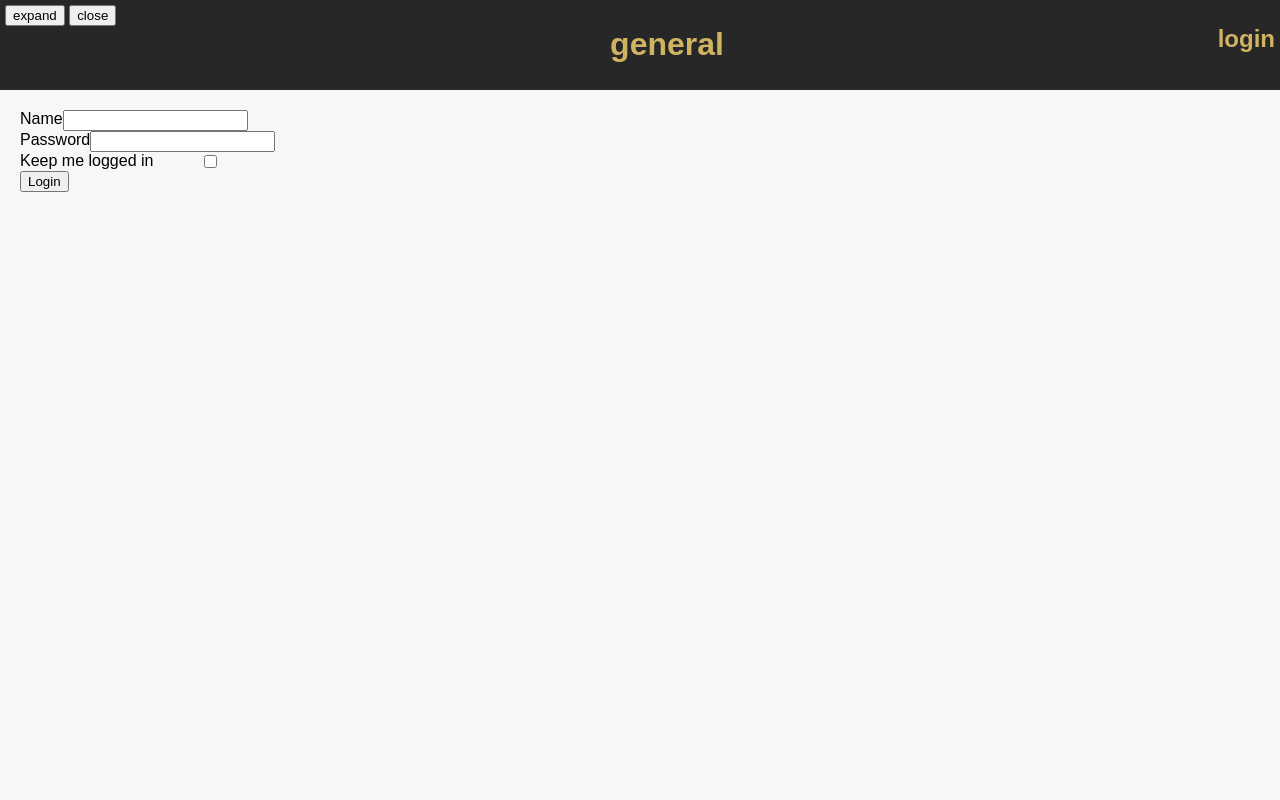
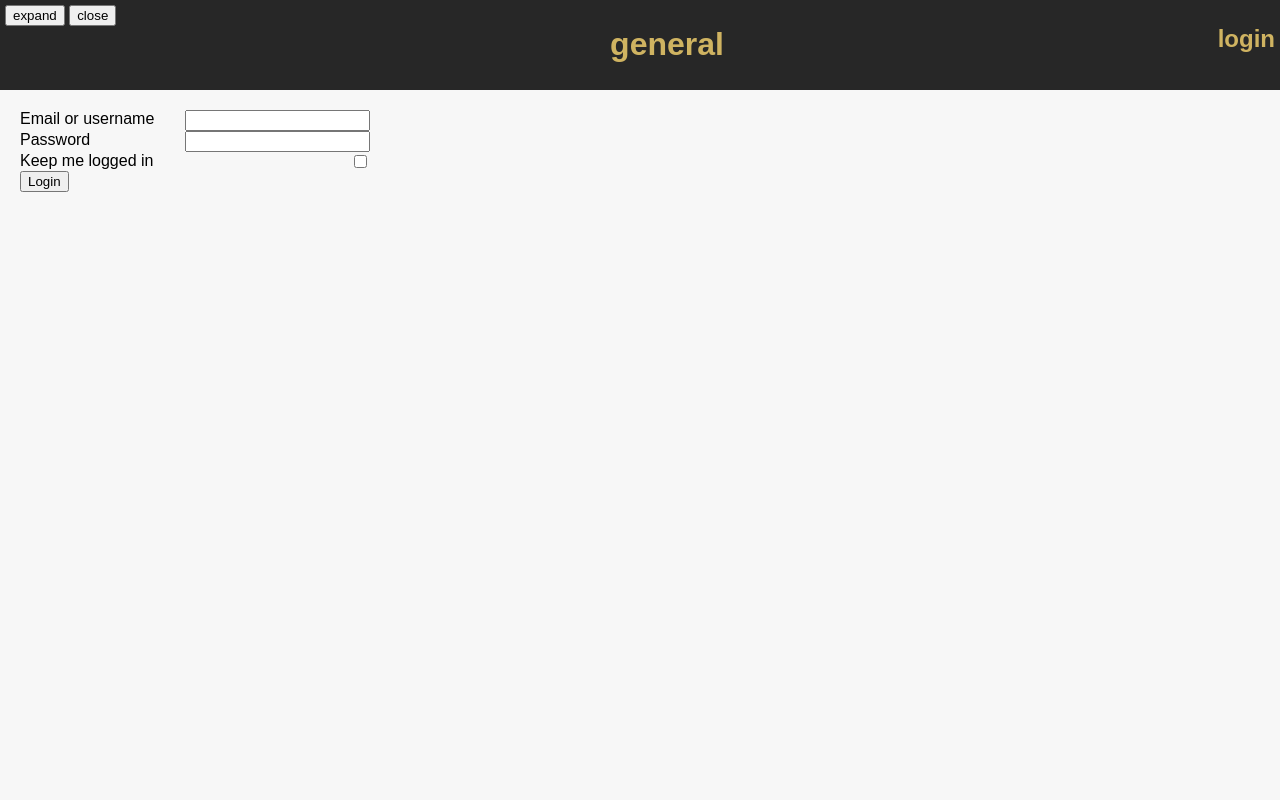
Before and after one commit to jzc/doubleproductivity, a Flask app: page /login in a window 1280 px wide. Run offline with Flask 2, Linux system fonts and the light colour scheme.

Commit message:
added registration

```diff
--- a/app/auth/forms.py
+++ b/app/auth/forms.py
@@ -1,9 +1,22 @@
+import re
+
 from flask_wtf import FlaskForm
 from wtforms import StringField, SubmitField, PasswordField, BooleanField
-from wtforms.validators import Required
+from wtforms.validators import Required, Regexp
+
+email_regex = re.compile("^[a-zA-Z0-9_.+-]+@colorado.edu$", flags=re.I)
 
 class LoginForm(FlaskForm):
-    username = StringField("Name", validators=[Required()])
+    login = StringField("Email or username", validators=[Required()])
     password = PasswordField("Password", validators=[Required()])
     remember_me = BooleanField("Keep me logged in")
     submit = SubmitField("Login")
+
+class RegisterForm(FlaskForm):
+    first = StringField("First name", validators=[Required()])
+    last = StringField("Last name", validators=[Required()])
+    username = StringField("Username", validators=[Required()])
+    email = StringField("Email", validators=[Required(), Regexp(email_regex)])
+    password = PasswordField("Password", validators=[Required()])
+    confirm_password = PasswordField("Confirm password", validators=[Required()])
+    submit = SubmitField("Register")
--- a/app/auth/views.py
+++ b/app/auth/views.py
@@ -1,23 +1,66 @@
-from flask import render_template, redirect, request, url_for
-from flask_login import login_user
+from flask import render_template, redirect, request, url_for, flash
+from flask_login import login_user, login_required
 
 from . import auth
-from .forms import LoginForm
-from ..models import User
+from .forms import LoginForm, RegisterForm
+from ..models import User, confirm_token
+from .. import db
 
 @auth.route("/login", methods=["POST","GET"])
 def login():
     form = LoginForm()
     if form.validate_on_submit():
-        print("bla")
-        user = User.query.filter(User.username.ilike(form.username.data)).first()
-        print(user)
+        user = (User.query.filter(User.username.ilike(form.login.data)).first() or
+                User.query.filter(User.email.ilike(form.login.data)).first())
         if user is not None and user.verify_password(form.password.data):
             login_user(user, form.remember_me.data)
+            flash("Succsefully logged in.", "success")
             return redirect(request.args.get("next") or url_for("home.home"))
         flash("Invalid username or password", "error")
     return render_template("login.html", form=form)
 
 @auth.route("/register", methods=["POST", "GET"])
 def register():
-    pass
+    form = RegisterForm()
+    if form.validate_on_submit():
+        if User.query.filter(User.username.ilike(form.username.data)).first() is not None:
+            flash("Username is already in use.", "error")
+        elif User.query.filter(User.email.ilike(form.email.data)).first() is not None:
+            flash("Email is already in use.", "error")
+        else:
+            new_user = User(email=form.email.data,
+                            first=form.first.data,
+                            last=form.last.data,
+                            username=form.username.data,
+                            password=form.password.data)
+
+            db.session.add(new_user)
+            db.session.commit()
+
+            token = new_user.generate_confirmation_token()
+            print(url_for("auth.confirm", token=token))
+            return redirect(request.args.get("next") or url_for("home.home"))
+    return render_template("register.html", form=form)
+
+@auth.route("/confirm/<token>")
+@login_required
+def confirm(token):
+    error = False
+    try:
+        email = confirm_token(token)
+        if email is None:
+            error = True
+    except:
+        error = True
+    if error:
+        flash('The confirmation link is invalid or has expired.', 'error')
+        return redirect(url_for("home.home"))
+    user = User.query.filter_by(email=email).first_or_404()
+    if user.confirmed:
+        flash("Account already confirmed. Please login.", "success")
+    else:
+        user.confirmed = True
+        db.session.add(user)
+        db.session.commit()
+        flash("You have confirmed your account. Thanks!", "success")
+    return redirect(url_for("home.home"))
--- a/app/static/style.css
+++ b/app/static/style.css
@@ -97,11 +97,17 @@ body {
     border-color: #d6e9c6;
 }
 
+.error {
+    color: #a94442;
+    background-color: #f2dede;
+    border-color: #ebccd1
+}
+
 .form-row {
     display: flex;
     justify-content: space-between;
 }
 
 .login-form {
-    width: 200px;
+    width: 350px;
 }
--- a/app/templates/login.html
+++ b/app/templates/login.html
@@ -3,7 +3,7 @@
 {% block content %}
 <form method="POST" class="login-form">
     {{ form.csrf_token }}
-    <div class="form-row">{{ form.username.label }}{{ form.username() }}</div>
+    <div class="form-row">{{ form.login.label }}{{ form.login() }}</div>
     <div class="form-row">{{ form.password.label }}{{ form.password() }}</div>
     <div class="form-row">{{ form.remember_me.label }}{{ form.remember_me() }}</div>
     <div class="form-row">{{ form.submit()  }}</div>
--- a/config.py
+++ b/config.py
@@ -6,6 +6,7 @@ class Config:
     SQLALCHEMY_DATABASE_URI = "sqlite:///" + os.path.join(basedir, "data.sqlite")
     SQLALCHEMY_TRACK_MODIFICATIONS = False
     SECRET_KEY = "key"
+    SECURITY_PASSWORD_SALT = "salty salt"
 
     @staticmethod
     def init_app(app):
```
Also changed, not shown: app/models.py (+21 -2 lines), app/templates/register.html (added, +14 -0 lines), 1 other file.
